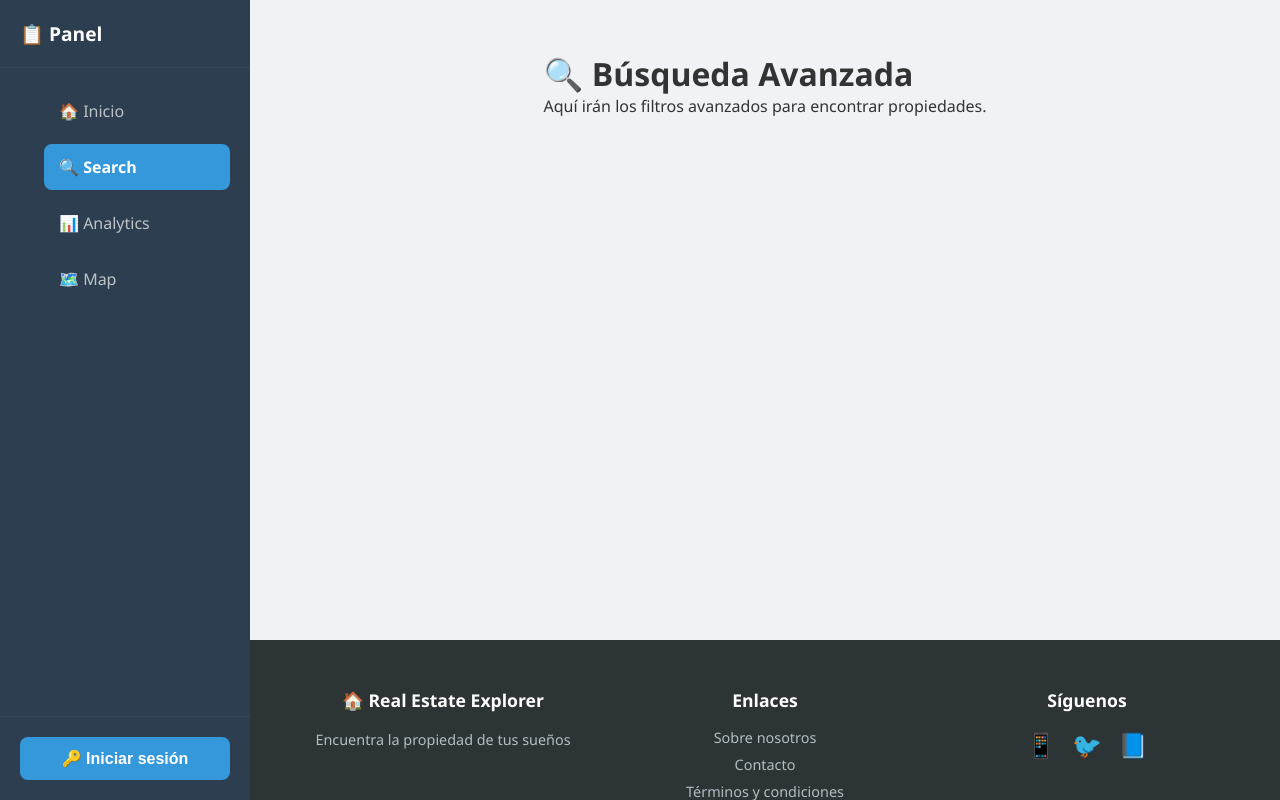
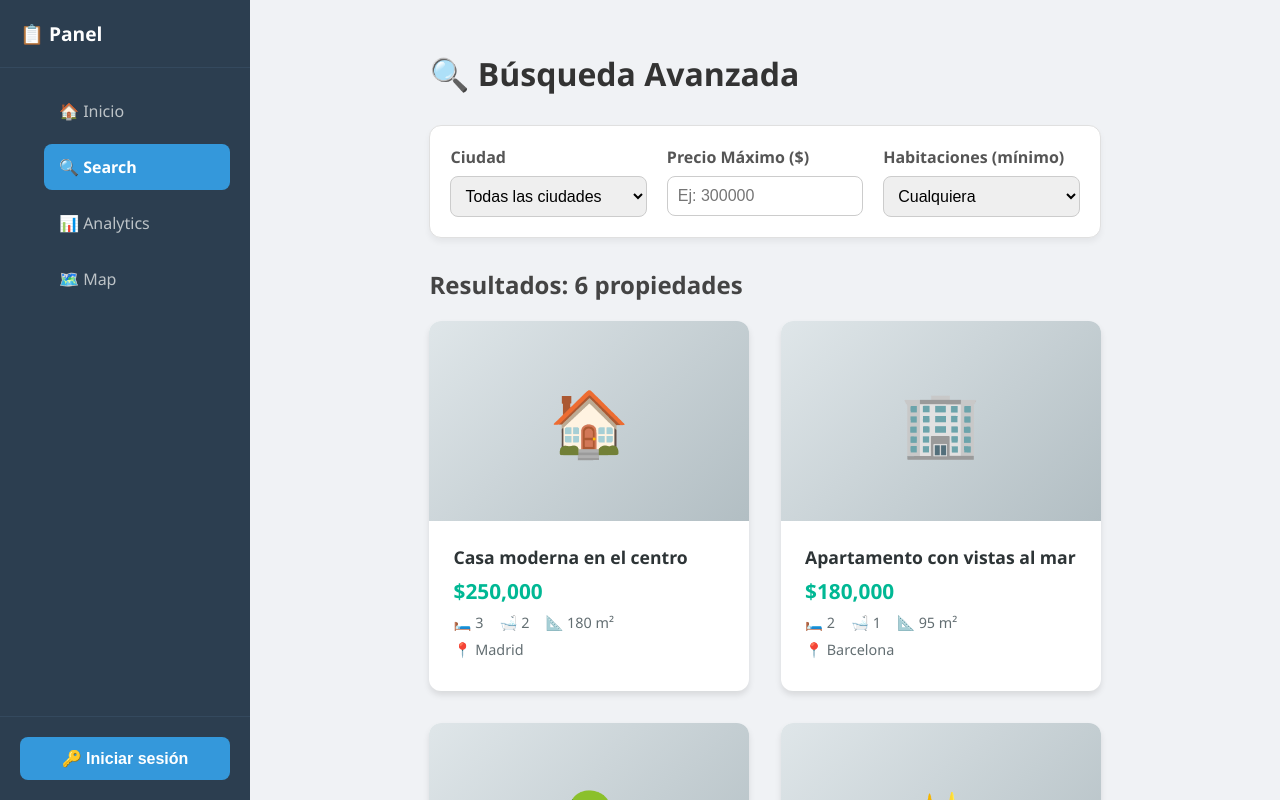
Before and after one commit to W1771AM5/real-estate-explorer, a React (Vite) app in the folder frontend/real-estate-ui/: page /search in a window 1280 px wide. Shown: the top 800 px of the page. Built offline with nearby package versions, Linux system fonts and the light colour scheme.

Commit message:
mejorando funcionalidad de search

```diff
--- a/frontend/real-estate-ui/src/App.jsx
+++ b/frontend/real-estate-ui/src/App.jsx
@@ -2,26 +2,19 @@ import { BrowserRouter as Router, Routes, Route } from 'react-router-dom';
 import { useState } from 'react';
 import Footer from './components/Footer';
 import Sidebar from './components/Sidebar';
-
 import Search from './pages/Search';
 import Analytics from './pages/Analytics';
 import Map from './pages/Map';
+import { propiedades } from './data/propiedades';
+import './App.css';
 
-import './App.css';
+
 
 function App() {
 
   const [searchTerm, setSearchTerm] = useState('');
   const [propiedadSeleccionada, setPropiedadSeleccionada] = useState(null);
 
-  const propiedades = [
-    { id: 1, titulo: 'Casa moderna en el centro', precio: '$250,000', habitaciones: 3, banos: 2, area: '180 m²', ciudad: 'Madrid', imagen: '🏠' },
-    { id: 2, titulo: 'Apartamento con vistas al mar', precio: '$180,000', habitaciones: 2, banos: 1, area: '95 m²', ciudad: 'Barcelona', imagen: '🏢' },
-    { id: 3, titulo: 'Casa rural con jardín', precio: '$320,000', habitaciones: 4, banos: 3, area: '250 m²', ciudad: 'Valencia', imagen: '🌳' },
-    { id: 4, titulo: 'Ático de lujo', precio: '$450,000', habitaciones: 3, banos: 2, area: '160 m²', ciudad: 'Madrid', imagen: '✨' },
-    { id: 5, titulo: 'Casa adosada familiar', precio: '$210,000', habitaciones: 3, banos: 2, area: '140 m²', ciudad: 'Sevilla', imagen: '🏡' },
-    { id: 6, titulo: 'Estudio céntrico', precio: '$120,000', habitaciones: 1, banos: 1, area: '50 m²', ciudad: 'Málaga', imagen: '🏢' }
-  ];
 
   const propiedadesFiltradas = propiedades.filter((prop) => {
     return prop.ciudad.toLowerCase().includes(searchTerm.toLowerCase()) ||
--- /dev/null
+++ b/frontend/real-estate-ui/src/data/propiedades.js
@@ -0,0 +1,62 @@
+export const propiedades = [
+  {
+    id: 1,
+    titulo: 'Casa moderna en el centro',
+    precio: 250000,
+    habitaciones: 3,
+    banos: 2,
+    area: '180 m²',
+    ciudad: 'Madrid',
+    imagen: '🏠'
+  },
+  {
+    id: 2,
+    titulo: 'Apartamento con vistas al mar',
+    precio: 180000,
+    habitaciones: 2,
+    banos: 1,
+    area: '95 m²',
+    ciudad: 'Barcelona',
+    imagen: '🏢'
+  },
+  {
+    id: 3,
+    titulo: 'Casa rural con jardín',
+    precio: 320000,
+    habitaciones: 4,
+    banos: 3,
+    area: '250 m²',
+    ciudad: 'Valencia',
+    imagen: '🌳'
+  },
+  {
+    id: 4,
+    titulo: 'Ático de lujo',
+    precio: 450000,
+    habitaciones: 3,
+    banos: 2,
+    area: '160 m²',
+    ciudad: 'Madrid',
+    imagen: '✨'
+  },
+  {
+    id: 5,
+    titulo: 'Casa adosada familiar',
+    precio: 210000,
+    habitaciones: 3,
+    banos: 2,
+    area: '140 m²',
+    ciudad: 'Sevilla',
+    imagen: '🏡'
+  },
+  {
+    id: 6,
+    titulo: 'Estudio céntrico',
+    precio: 120000,
+    habitaciones: 1,
+    banos: 1,
+    area: '50 m²',
+    ciudad: 'Málaga',
+    imagen: '🏢'
+  }
+];
--- /dev/null
+++ b/frontend/real-estate-ui/src/pages/Search.css
@@ -0,0 +1,55 @@
+.search-container {
+  padding: 20px;
+  max-width: 1200px;
+  margin: 0 auto;
+}
+
+.search-container h1 {
+  color: #333;
+  margin-bottom: 30px;
+}
+
+.search-filters {
+  display: flex;
+  gap: 20px;
+  flex-wrap: wrap;
+  background-color: white;
+  padding: 20px;
+  border-radius: 12px;
+  box-shadow: 0 4px 6px rgba(0,0,0,0.05);
+  border: 1px solid #e0e0e0;
+  margin-bottom: 30px;
+}
+
+.filter-group {
+  display: flex;
+  flex-direction: column;
+  flex: 1;
+  min-width: 150px;
+}
+
+.filter-group label {
+  margin-bottom: 8px;
+  font-weight: bold;
+  color: #555;
+}
+
+.filter-group select,
+.filter-group input {
+  padding: 10px;
+  border: 1px solid #ccc;
+  border-radius: 8px;
+  font-size: 1rem;
+}
+
+.search-results h2 {
+  color: #444;
+  margin-bottom: 20px;
+}
+
+.no-results {
+  text-align: center;
+  color: #888;
+  font-size: 1.2rem;
+  padding: 40px;
+}
--- a/frontend/real-estate-ui/src/pages/Search.jsx
+++ b/frontend/real-estate-ui/src/pages/Search.jsx
@@ -1,8 +1,86 @@
+import { useState } from 'react';
+import { propiedades } from '../data/propiedades';
+import './Search.css';
+
 const Search = () => {
+  const [ciudad, setCiudad] = useState('');
+  const [precioMax, setPrecioMax] = useState('');
+  const [habitaciones, setHabitaciones] = useState('');
+
+  const ciudades = [...new Set(propiedades.map(prop => prop.ciudad))];
+
+  const resultados = propiedades.filter((prop) => {
+    const coincideCiudad = ciudad ? prop.ciudad === ciudad : true;
+    const coincidePrecio = precioMax ? prop.precio <= Number(precioMax) : true;
+    const coincideHabitaciones = habitaciones ? prop.habitaciones >= Number(habitaciones) : true;
+
+    return coincideCiudad && coincidePrecio && coincideHabitaciones;
+  });
+
   return (
-    <div style={{ padding: '20px' }}>
+    <div className="search-container">
       <h1>🔍 Búsqueda Avanzada</h1>
-      <p>Aquí irán los filtros avanzados para encontrar propiedades.</p>
+
+      <div className="search-filters">
+        <div className="filter-group">
+          <label>Ciudad</label>
+          <select value={ciudad} onChange={(e) => setCiudad(e.target.value)}>
+            <option value="">Todas las ciudades</option>
+            {ciudades.map((c) => (
+              <option key={c} value={c}>{c}</option>
+            ))}
+          </select>
+        </div>
+
+        <div className="filter-group">
+          <label>Precio Máximo ($)</label>
+          <input
+            type="number"
+            placeholder="Ej: 300000"
+            value={precioMax}
+            onChange={(e) => setPrecioMax(e.target.value)}
+          />
+        </div>
+
+        <div className="filter-group">
+          <label>Habitaciones (mínimo)</label>
+          <select value={habitaciones} onChange={(e) => setHabitaciones(e.target.value)}>
+            <option value="">Cualquiera</option>
+            <option value="1">1+</option>
+            <option value="2">2+</option>
+            <option value="3">3+</option>
+            <option value="4">4+</option>
+          </select>
+        </div>
+      </div>
+
+      <div className="search-results">
+        <h2>Resultados: {resultados.length} propiedades</h2>
+
+        {resultados.length === 0 && (
+          <p className="no-results">No se encontraron propiedades con esos filtros. Intenta cambiar los criterios.</p>
+        )}
+
+        <div className="properties-grid">
+          {resultados.map((prop) => (
+            <div key={prop.id} className="property-card">
+              <div className="property-image">
+                <span className="property-icon">{prop.imagen}</span>
+              </div>
+              <div className="property-info">
+                <h3>{prop.titulo}</h3>
+                <p className="property-price">${prop.precio.toLocaleString()}</p>
+                <div className="property-details">
+                  <span>🛏️ {prop.habitaciones}</span>
+                  <span>🛁 {prop.banos}</span>
+                  <span>📐 {prop.area}</span>
+                </div>
+                <p className="property-city">📍 {prop.ciudad}</p>
+              </div>
+            </div>
+          ))}
+        </div>
+      </div>
     </div>
   );
 };
```
